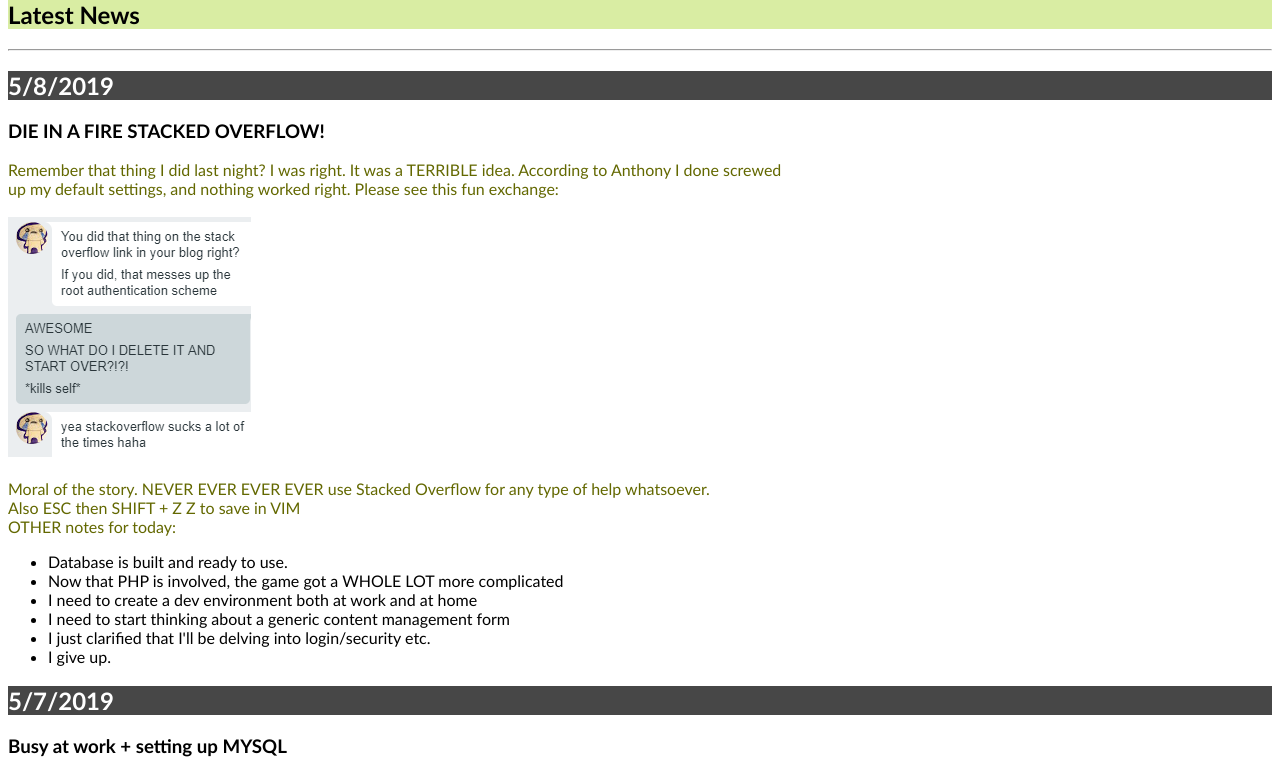
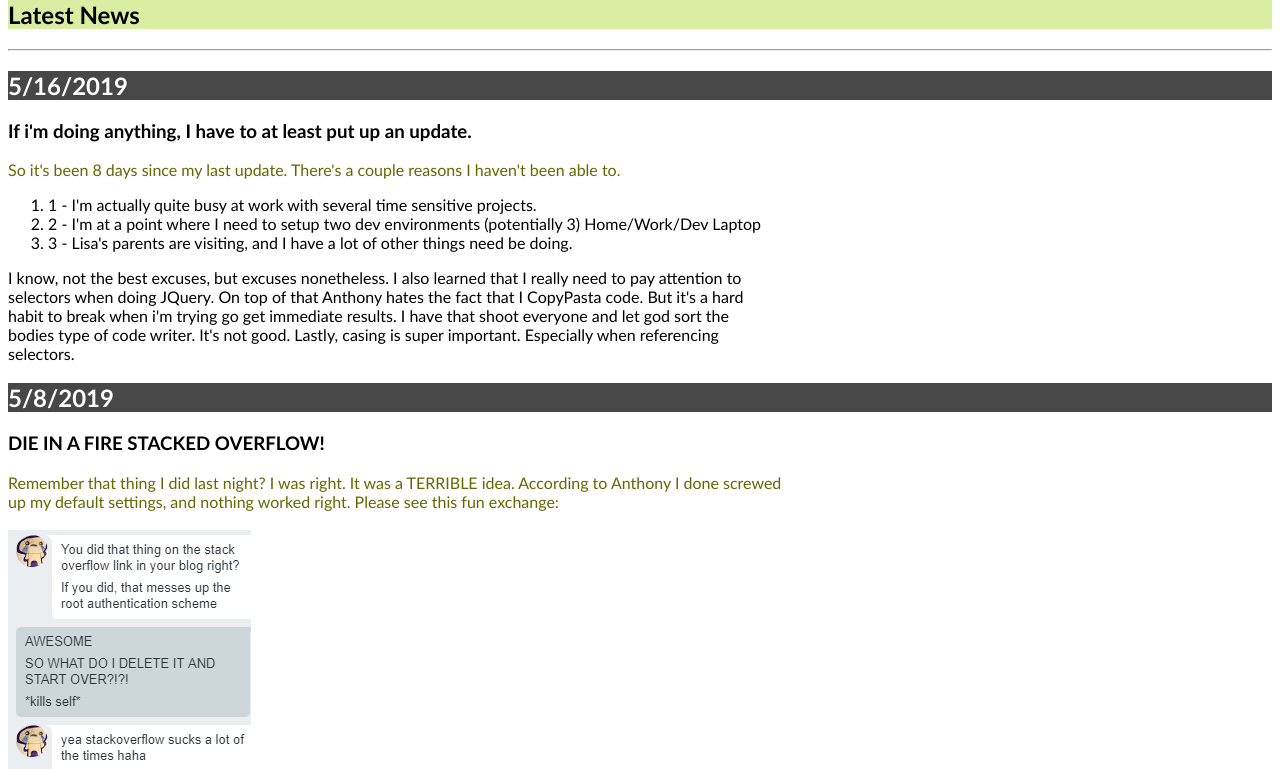
Before and after one commit to melzworld/autus.dev, a PHP site: page / in a window 1280 px wide. Shown: the part 143-912 px from the top of the page. Run offline with PHP 8.4, Linux system fonts and the light colour scheme.

Commit message:
Finally updated the blog

```diff
--- a/src/index.php
+++ b/src/index.php
@@ -31,6 +31,22 @@
       <h1>Latest News</h1>
     </section>
     <hr>
+    <article>
+    <h2>5/16/2019</h2>
+    <h3>If i'm doing anything, I have to at least put up an update.</h3>
+      <p> So it's been 8 days since my last update. There's a couple reasons I haven't been able to. <br>
+        <ol>
+          <li>1 - I'm actually quite busy at work with several time sensitive projects.</li>
+          <li>2 - I'm at a point where I need to setup two dev environments (potentially 3) Home/Work/Dev Laptop</li>
+          <li>3 - Lisa's parents are visiting, and I have a lot of other things need be doing.</li>
+        </ol>
+      I know, not the best excuses, but excuses nonetheless. I also learned that I really need to pay attention to<br>
+      selectors when doing JQuery.  On top of that Anthony hates the fact that I CopyPasta code. But it's a hard<br>
+      habit to break when i'm trying go get immediate results.  I have that shoot everyone and let god sort the<br>
+      bodies type of code writer.  It's not good.  Lastly, casing is super important.  Especially when referencing<br>
+      selectors.
+      </p>
+    </article>
     <article>
     <h2>5/8/2019</h2>
     <h3>DIE IN A FIRE STACKED OVERFLOW!</h3>
```
